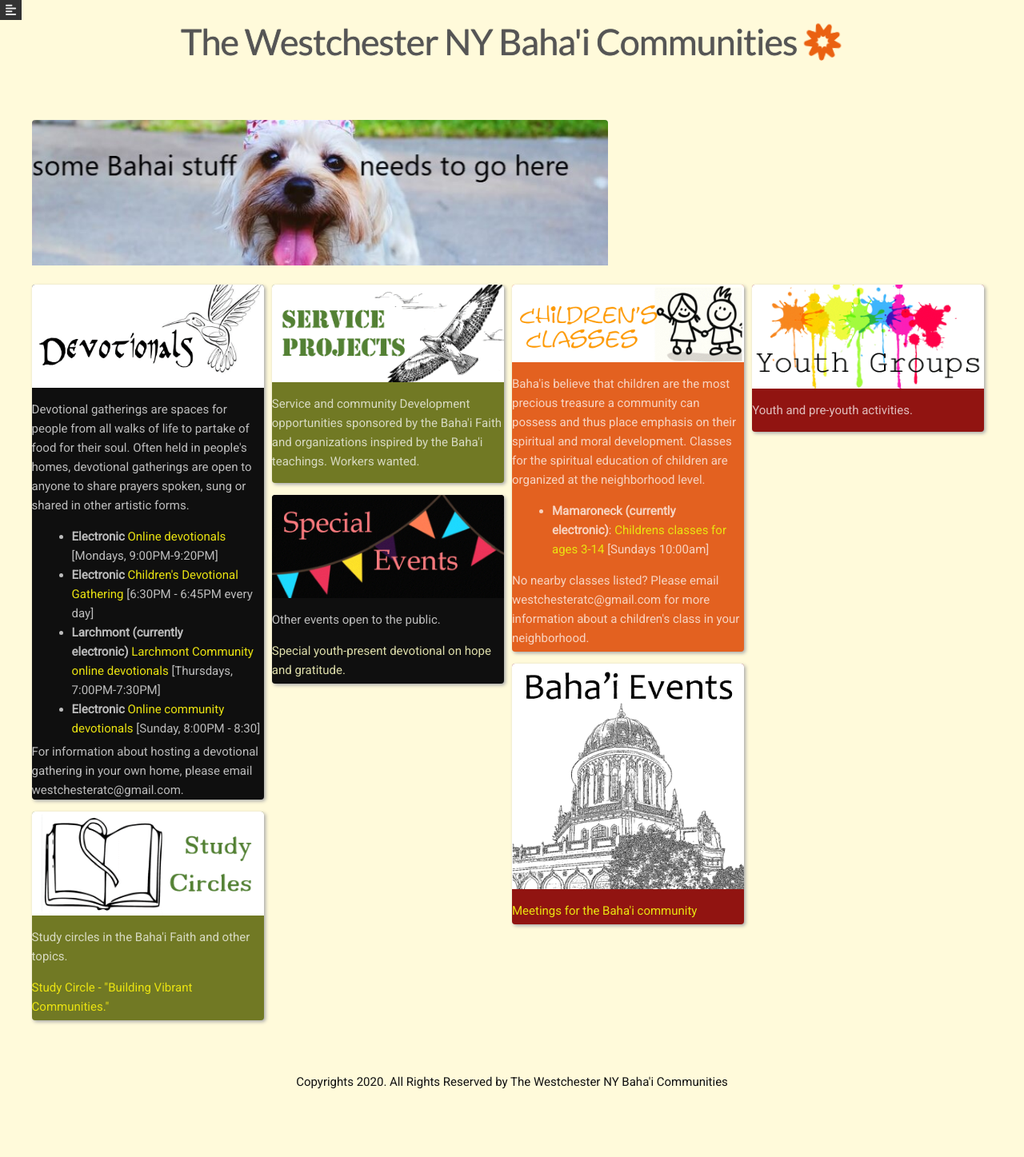
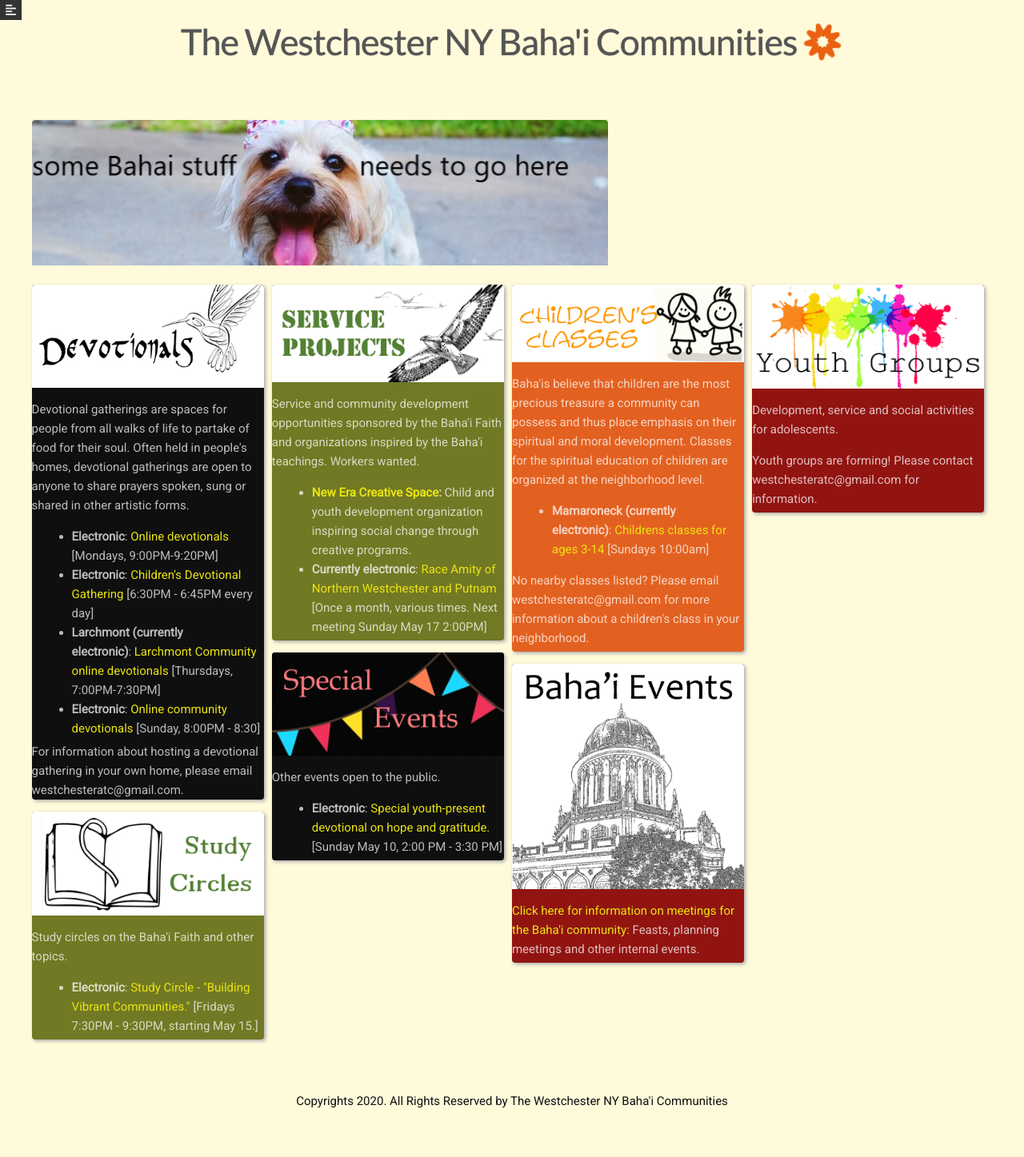
Before and after one commit to westchesterbahai/westchesterbahai.github.io, a Jekyll site: the page built from index.html, in a window 1280 px wide. Shown: the whole page at 80% size. Built offline with Jekyll 4.4.1, drawn with Linux system fonts in a browser that asks for light colours; nearby versions of some CDN libraries; before the commit the page ends 1423 px from its top, so only the background shows below that.

Commit message:
Updates and cleanup

```diff
--- /dev/null
+++ b/_development/race_unity_nw.md
@@ -0,0 +1,14 @@
+---
+layout: post
+title: RANWP
+description: Race Amity of Northern Westchester and Putnam
+location: Currently electronic
+time: Once a month, various times. Next meeting Sunday May 17 2:00PM
+color: BF360C
+---
+Discussion group with friendship and fellowship for those concerned about
+race relations.
+
+* May: Video and discussion on the widespread impact of inequality in the healthcare system.
+
+Please contact westchesteratc@gmail.com for information on how to join our Zoom meeting.
--- a/_pages/bahai-mtgs.html
+++ b/_pages/bahai-mtgs.html
@@ -14,7 +14,8 @@ community governance, and the yearly unit conventions where deliberations take p
 the national level. There are also fundraising events that are occasionally closed, since
 only Baha'is may contribute to Baha'i activities.
 <p><em>And what is a Baha'i?</em> Informally, it's anyone who calls themselves Baha'i. Actual membership
-(or <em>enrollment</em>, as it is called in the Baha'i community) is not much more more complicated than that.
+(or <em>enrollment</em>, as it is called in the Baha'i community) is not much more more complicated than that,
+but is a formal declaration of acceptance of Baha'u'llah's mission..
 </p>
 <br/>
 <div id="grid" data-columns class="cols">
--- a/index.html
+++ b/index.html
@@ -31,7 +31,7 @@ layout: default
      forms.
      <ul>
      {% for devotional in site.devotionals %}
-     <li><b>{{devotional.location}}</b>&nbsp;<a href="{{devotional.url | prepend: site.baseurl}}">{{devotional.description}}</a>
+     <li><b>{{devotional.location}}</b>:&nbsp;<a href="{{devotional.url | prepend: site.baseurl}}">{{devotional.description}}</a>
      [{{devotional.time}}]</li>
      {% endfor %}
      </ul>
@@ -39,13 +39,17 @@ layout: default
    </div>
    <div class="box" style="background-color:#717924">
      <img class="feat-image" src={{ "/images/" | prepend: site.baseurl | append: "development.gif" }} alt="Services">
-     <p>Service and community Development opportunities sponsored
+     <p>Service and community development opportunities sponsored
      by the Baha'i Faith and organizations inspired by the Baha'i
      teachings. Workers wanted.</p>
      <ul>
      {% for development in site.development %}
-     <li><b>{{development.location}}</b>&nbsp;<a href="{{development.url | prepend: site.baseurl}}">{{development.description}}</a>
+       {% if development.exturl %}
+       <li><b><a href="{{development.exturl}}">{{development.title}}</a>:&nbsp;</b>{{development.description}}</li>
+       {% else %}
+       <li><b>{{development.location}}</b>:&nbsp;<a href="{{development.url | prepend: site.baseurl}}">{{development.description}}</a>
      [{{development.time}}]</li>
+       {% endif %}
      {% endfor %}
      </ul>
    </div>
@@ -67,34 +71,41 @@ layout: default
    </div>
    <div class="box" style="background-color:#911411">
      <img class="feat-image" src={{ "/images/" | prepend: site.baseurl | append: "youth-groups.gif" }} alt="Youth-groups">
-     <p>Youth and pre-youth activities.</p>
+     <p>Development, service and social activities for adolescents.</p>
      <ul>
      {% for group in site.youth-group%}
      <li><b>{{group.location}}</b>:&nbsp;<a href="{{group.url | prepend: site.baseurl}}">{{group.description}}</a>
 	     [{{group.time}}]</li>
-       <p><a href="{{group.url | prepend: site.baseurl}}">{{group.description}}</a></p>
      {% endfor %}
      </ul>
+     <p>Youth groups are forming! Please contact westchesteratc@gmail.com for information.</p>
    </div>
    <div class="box" style="background-color:#717924">
      <img class="feat-image" src={{ "/images/" | prepend: site.baseurl | append: "study-circle.gif" }} alt="Study-circles">
-     <p>Study circles in the Baha'i Faith and other topics.</p>
+     <p>Study circles on the Baha'i Faith and other topics.</p>
+     <ul>
      {% for study in site.study-circle%}
-       <p><a href="{{study.url | prepend: site.baseurl}}">{{study.description}}</a></p>
+     <li><b>{{study.location}}</b>:&nbsp;<a href="{{study.url | prepend: site.baseurl}}">{{study.description}}</a>
+	     [{{study.time}}]</li>
      {% endfor %}
+     </ul>
    </div>
    <div class="box" style="background-color:#0f0f0f">
      <img class="feat-image" src={{ "/images/" | prepend: site.baseurl | append: "special-events.gif" }} alt="Special-Events">
      <p>Other events open to the public.</p>
+     <ul>
      {% for event in site.special-events %}
-       <p><a href="{{events.url | prepend: site.baseurl}}">{{event.description}}</a></p>
+     <li><b>{{event.location}}</b>:&nbsp;<a href="{{event.url | prepend: site.baseurl}}">{{event.description}}</a>
+	     [{{event.time}}]</li>
      {% endfor %}
+     </ul>
    </div>
    <div class="box" style="background-color:#911411">
      <a href="bahai-mtgs">
          <img class="feat-image" src={{ "/images/" | prepend: site.baseurl | append: "enrolees.gif" }} alt="Shrine-outline">
      </a>
-     <p><a href="bahai-mtgs">Meetings for the Baha'i community</a></p>
+     <p><a href="bahai-mtgs">Click here for information on meetings for the Baha'i community:</a>&nbsp;Feasts, planning meetings
+     and other internal events.</p>
    </div>
 </div>
 </div>
```
Also changed, not shown: _development/necs.md (added, +8 -0 lines).
